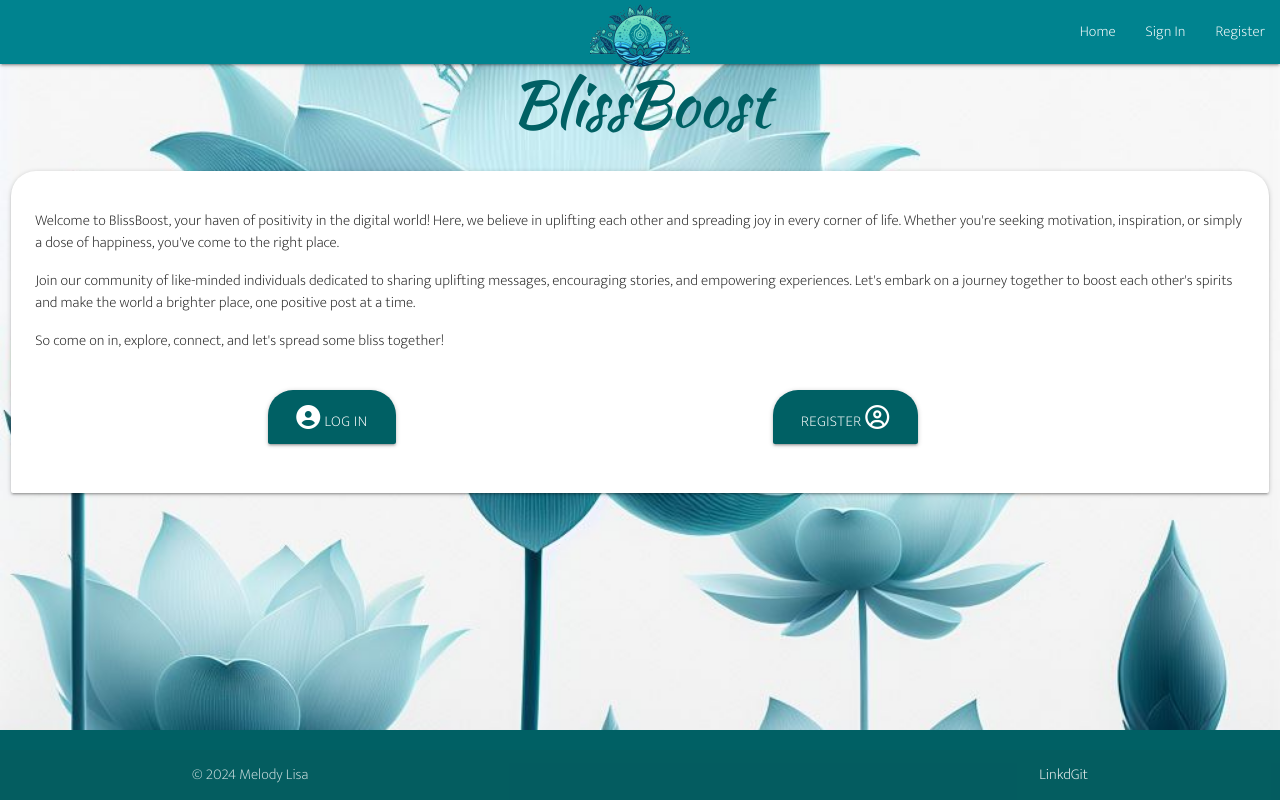
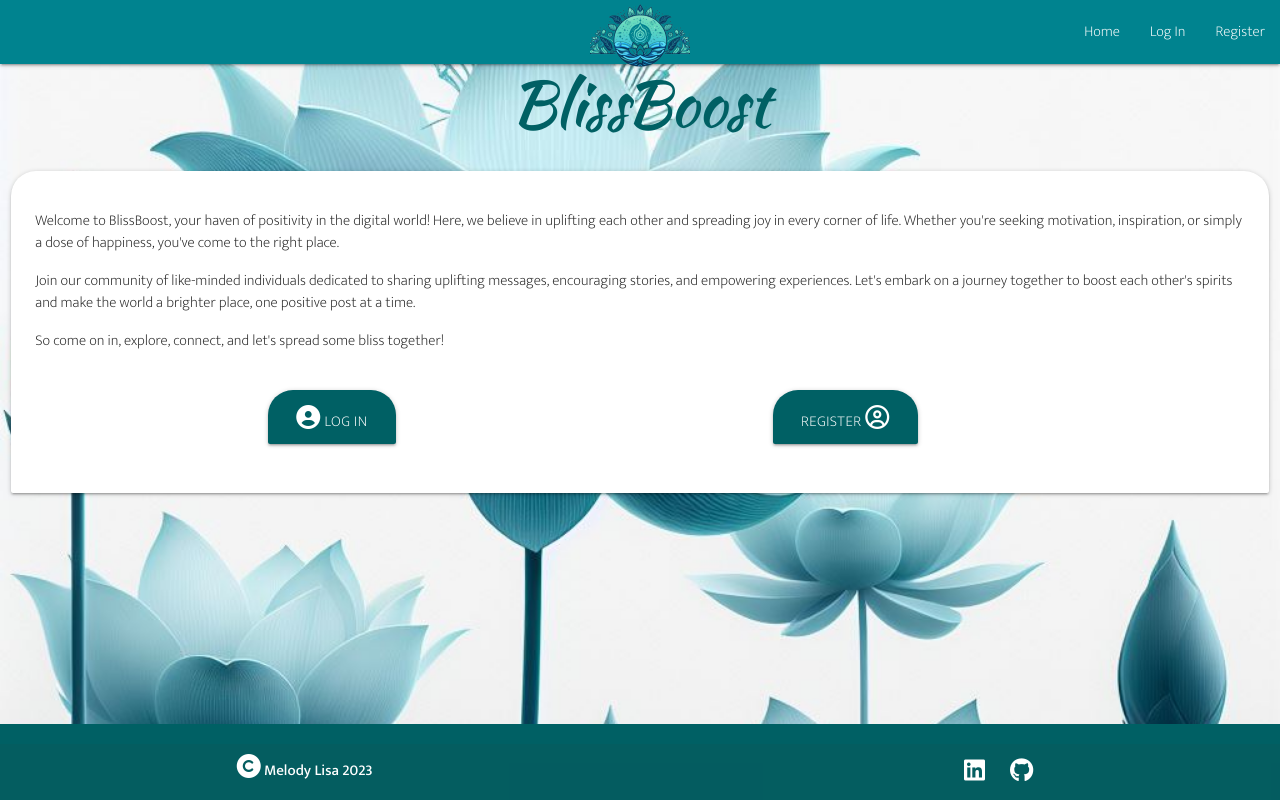
Before and after one commit to Melody-Lisa/blissboost, a Flask app: page / in a window 1280 px wide. Run offline with Flask 3, Linux system fonts and the light colour scheme; some libraries are stand-ins or nearby versions.

Commit message:
Add footer info

```diff
--- a/static/css/style.css
+++ b/static/css/style.css
@@ -49,3 +49,35 @@ h1, h2, h3, h4, .card-title {
 .no-margin {
     margin: 0;
 }
+
+/* Footer */
+.copyright {
+    display: inline;
+    padding-left: 5%;
+    color: white;
+}
+
+.fa-solid {
+    font-size: x-large;
+}
+
+.socials {
+    display: inline;
+    float: right;
+    padding-right: 5%;
+    letter-spacing: 10px;
+    font-size: x-large;
+}
+
+.socials a {
+    color: white;
+    transition: 1s;
+}
+
+.linked:hover {
+    color: #0072b1;
+}
+
+.git:hover {
+    color: #6e5494;
+}
--- a/templates/base.html
+++ b/templates/base.html
@@ -1,26 +1,35 @@
 <!DOCTYPE html>
 <html lang="en">
+
 <head>
   <meta charset="UTF-8">
   <meta name="viewport" content="width=device-width, initial-scale=1.0">
   <link rel="preconnect" href="https://fonts.googleapis.com">
   <link rel="preconnect" href="https://fonts.gstatic.com" crossorigin>
-    <link href="https://fonts.googleapis.com/css2?family=Kaushan+Script&family=Mukta:wght@200;300;400;500;600;700;800&display=swap" rel="stylesheet">
-    <link rel="stylesheet" href="https://cdnjs.cloudflare.com/ajax/libs/font-awesome/5.13.1/css/all.min.css"
-    integrity="sha512-xA6Hp6oezhjd6LiLZynuukm80f8BoZ3OpcEYaqKoCV3HKQDrYjDE1Gu8ocxgxoXmwmSzM4iqPvCsOkQNiu41GA==" crossorigin="anonymous" type="text/css">
-    <link rel="stylesheet" href="https://cdnjs.cloudflare.com/ajax/libs/materialize/1.0.0/css/materialize.min.css" type="text/css">
-    <link rel="stylesheet" href="{{ url_for('static', filename='css/style.css') }}" type="text/css">
+  <link
+    href="https://fonts.googleapis.com/css2?family=Kaushan+Script&family=Mukta:wght@200;300;400;500;600;700;800&display=swap"
+    rel="stylesheet">
+  <link rel="stylesheet"
+   href="https://cdnjs.cloudflare.com/ajax/libs/font-awesome/5.13.1/css/all.min.css"
+    integrity="sha512-xA6Hp6oezhjd6LiLZynuukm80f8BoZ3OpcEYaqKoCV3HKQDrYjDE1Gu8ocxgxoXmwmSzM4iqPvCsOkQNiu41GA=="
+    crossorigin="anonymous" type="text/css">
+  <link rel="stylesheet"
+   href="https://cdnjs.cloudflare.com/ajax/libs/materialize/1.0.0/css/materialize.min.css"
+    type="text/css">
+  <link rel="stylesheet"
+   href="{{ url_for('static', filename='css/style.css') }}" type="text/css">
   <title>BlissBoost</title>
-    <link rel="icon" type="image/x-icon" href="{{ url_for('static', filename='images/favicon.ico') }}">
+  <link rel="icon" type="image/x-icon"
+   href="{{ url_for('static', filename='images/favicon.ico') }}">
 </head>
 
 <body>
-
   <header>
     <!-- Navigation bar -->
     <nav>
       <div class="nav-wrapper cyan darken-3">
-          <a href="#!" class="brand-logo center"><img src="{{ url_for('static', filename='images/blissboost_logo.png') }}"></a>
+        <a href="#!" class="brand-logo center"><img
+            src="{{ url_for('static', filename='images/blissboost_logo.png') }}"></a>
         <a href="#" data-target="mobile-demo" class="sidenav-trigger"><i class="fa-solid fa-bars"></i></a>
         <ul class="right hide-on-med-and-down">
           {% if session.user %}
@@ -29,13 +38,14 @@
             <li><a href="{{ url_for('logout') }}">Sign Out</a></li>
           {% else %}
             <li><a href="{{ url_for('home') }}">Home</a></li>
-              <li><a href="{{ url_for('login') }}">Sign In</a></li>
+            <li><a href="{{ url_for('login') }}">Log In</a></li>
             <li><a href="{{ url_for('register') }}">Register</a></li>
           {% endif %}
         </ul>
       </div>
     </nav>
 
+    <!-- Side Nav -->
     <ul class="sidenav cyan darken-4" id="mobile-demo">
       {% if session.user %}
         <li><a href="{{ url_for('get_posts') }}">Community</a></li>
@@ -43,7 +53,7 @@
         <li><a href="{{ url_for('logout') }}">Sign Out</a></li>
       {% else %}
         <li><a href="{{ url_for('home') }}">Home</a></li>
-          <li><a href="{{ url_for('login') }}">Sign In</a></li>
+        <li><a href="{{ url_for('login') }}">Log In</a></li>
         <li><a href="{{ url_for('register') }}">Register</a></li>
       {% endif %}
     </ul>
@@ -55,7 +65,8 @@
       {% if messages %}
         {% for message in messages %}
           <div class="row flashes">
-            <p class="center-align deep-orange lighten-2"><strong>{{ message }}</strong></p>
+            <p class="center-align deep-orange lighten-2">
+              <strong>{{ message }}</strong></p>
           </div>
         {% endfor %}
       {% endif %}
@@ -67,21 +78,34 @@
     {% endblock %}
   </main>
 
+  <!-- Footer -->
   <footer class="page-footer fixed cyan darken-4">
     <div class="footer-copyright">
       <div class="container">
-          © 2024 Melody Lisa
-          <a class="grey-text text-lighten-4 right" href="#!">Git</a>
-          <a class="grey-text text-lighten-4 right" href="#!">Linkd</a>
+        <span class="copyright">
+          <i class="fa-solid fa-copyright"></i> <strong>Melody Lisa 2023</strong>
+        </span>
+        <div class="socials right-align">
+          <a class="linked" target="_blank" aria-label="linkedin" href="http://www.linkedin.com/in/melodyshutt"><i
+              class="fa-brands fa-linkedin"></i></a>
+          <a class="git" target="_blank" aria-label="github" href="https://github.com/Melody-Lisa"><i
+              class="fa-brands fa-github"></i></a>
+        </div>
       </div>
     </div>
   </footer>
 
   <script src="https://code.jquery.com/jquery-3.5.1.min.js"
-        integrity="sha256-9/aliU8dGd2tb6OSsuzixeV4y/faTqgFtohetphbbj0=" crossorigin="anonymous"></script>
-    <script src="https://kit.fontawesome.com/5039af5aad.js" crossorigin="anonymous"></script>
-    <script src="https://cdnjs.cloudflare.com/ajax/libs/materialize/1.0.0/js/materialize.min.js"></script>
-    <script src="{{ url_for('static', filename='js/script.js') }}"></script>
-    <script src="{{ url_for('static', filename='js/jquery.js') }}"></script>
+    integrity="sha256-9/aliU8dGd2tb6OSsuzixeV4y/faTqgFtohetphbbj0=" crossorigin="anonymous">
+  </script>
+  <script src="https://kit.fontawesome.com/5039af5aad.js" crossorigin="anonymous">
+  </script>
+  <script src="https://cdnjs.cloudflare.com/ajax/libs/materialize/1.0.0/js/materialize.min.js">
+  </script>
+  <script src="{{ url_for('static', filename='js/script.js') }}">
+  </script>
+  <script src="{{ url_for('static', filename='js/jquery.js') }}">
+  </script>
 </body>
+
 </html>
```
Lines whose indentation alone changed are shown as unchanged.
